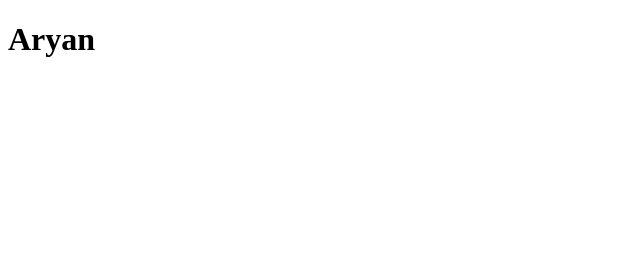
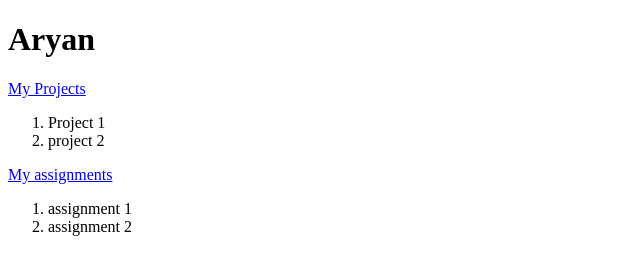
Before and after one commit to Aryankumar281/Aryankumar281.github.io, a plain HTML site: page index.html in a window 1280 px wide. Shown: the whole page, without its empty margins (0-640 px from the left). Drawn offline with Linux system fonts and the light colour scheme.

Commit message:
second commit

```diff
--- a/index.html
+++ b/index.html
@@ -7,5 +7,16 @@
 </head>
 <body>
     <h1>Aryan</h1>
+    <a href="#">My Projects</a>
+    <ol>
+        <li>Project 1</li>
+        <li>project 2</li>
+    </ol>
+
+    <a href="#">My assignments</a>
+    <ol>
+        <li>assignment 1</li>
+        <li>assignment 2</li>
+    </ol>
 </body>
 </html>
```
